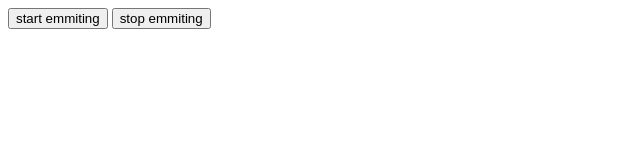
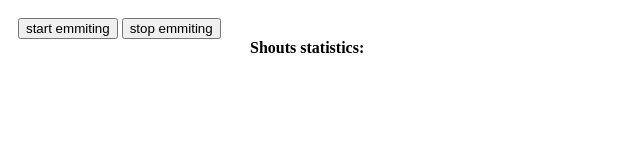
Before and after one commit to JayGrey/emitter, a website: page index.html in a window 1280 px wide. Shown: the whole page, without its empty margins (0-640 px from the left). Drawn offline with Linux system fonts and the light colour scheme.

Commit message:
change ctyle

```diff
--- a/index.html
+++ b/index.html
@@ -6,6 +6,10 @@
   <meta http-equiv="X-UA-Compatible" content="ie=edge">
   <title>Practice</title>
   <style>
+    body {
+      padding: 10px;
+    }
+
     .shout {
       margin-top: 10px;
       padding: 5px;
@@ -24,13 +28,27 @@
     .highlighted {
       border: 2px solid rgb(97, 181, 209);
     }
+
+    .totalBlock {
+      position: fixed;
+      left: 250px;
+
+    }
+
+    .totalBlock h4 {
+      margin: 0;
+      margin-bottom: 10px;
+    }
   </style>
 </head>
 <body>
   <button id="startEmitButton">start emmiting</button>
   <button id="stopEmitButton">stop  emmiting</button>
   <div id="root">
-    <div id="total"></div>
+    <div class="totalBlock">
+      <h4>Shouts statistics:</h4>
+      <div id="total"></div>
+    </div>
     <div id="renderer"></div>
   </div>
 
```
